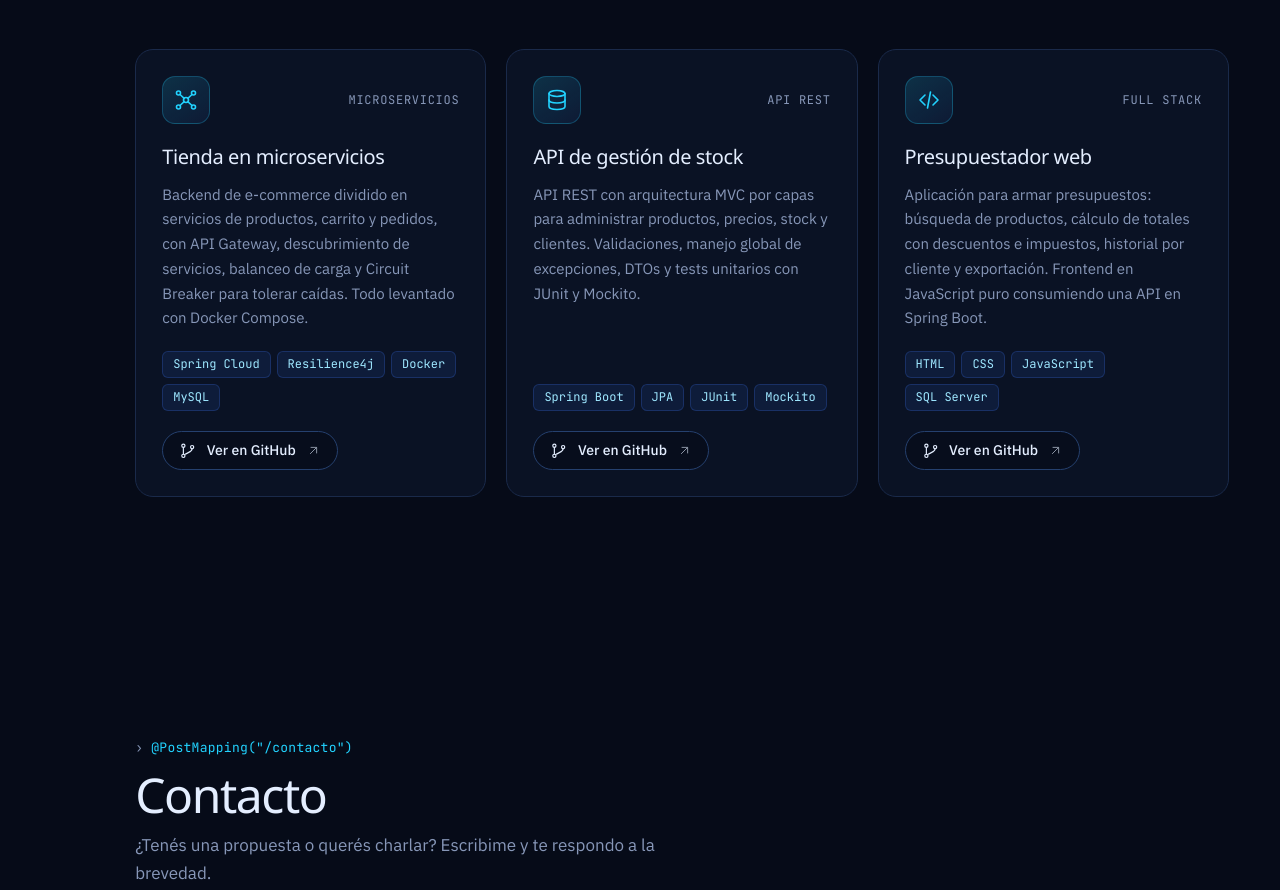
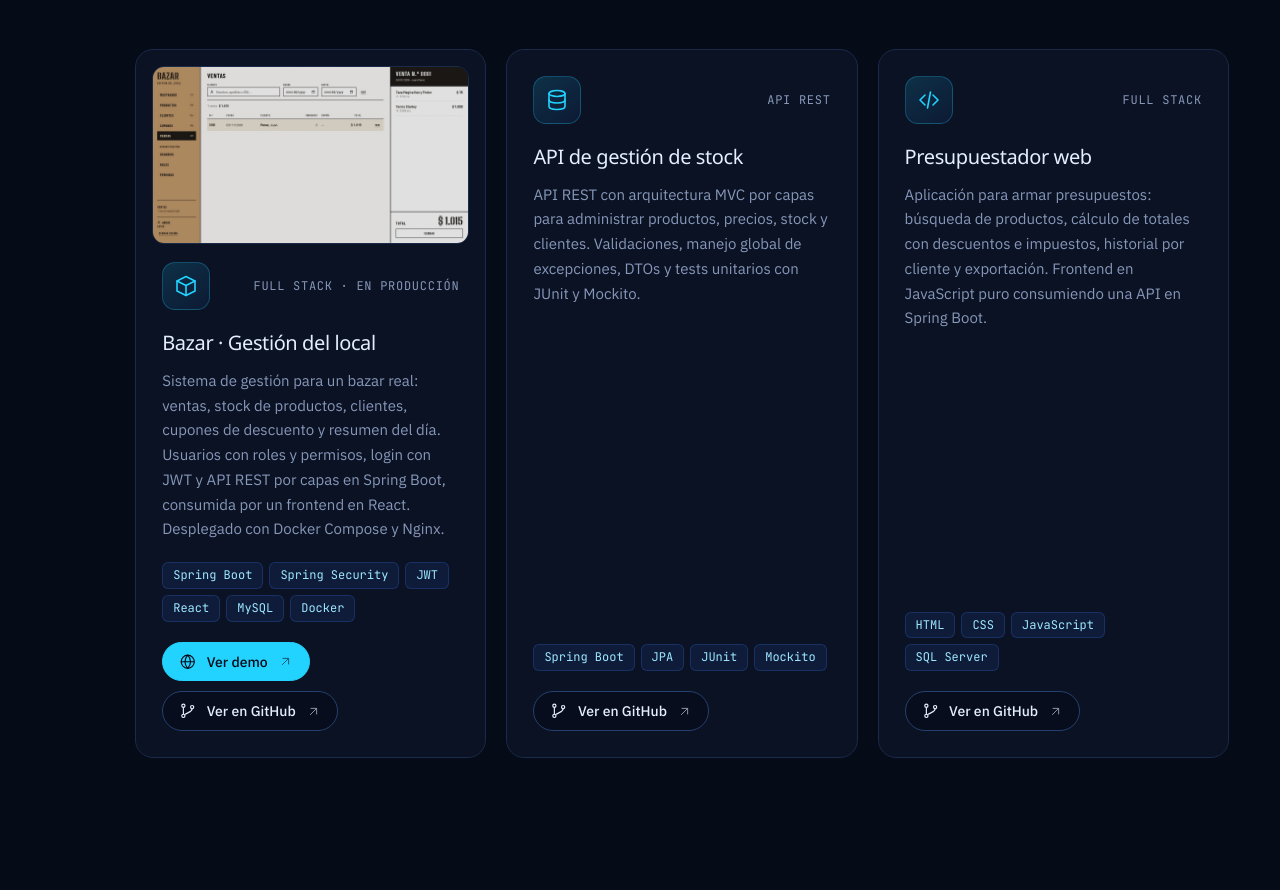
Before and after one commit to FacuOlivieri/Portfolio, a plain HTML site: page index.html in a window 1280 px wide. Shown: the part 1895-2785 px from the top of the page. Drawn offline with Linux system fonts and the light colour scheme; a web font is replaced by a local one.

Commit message:
Agregar proyecto Bazar a la primera tarjeta
Reemplaza la tarjeta de ejemplo por Bazar · Gestión del local, con
captura de la pantalla de ventas, link a la demo y al repositorio.

Co-Authored-By: Claude Opus 5.5 <noreply@anthropic.com>

```diff
--- a/fragments/projects.html
+++ b/fragments/projects.html
@@ -8,23 +8,33 @@
 
   <div class="projects">
     <article class="project reveal">
+      <a class="project__shot" href="http://129.121.34.54/login" target="_blank" rel="noopener" aria-label="Abrir la demo de Bazar">
+        <img src="assets/projects/bazar.jpg" alt="Pantalla de ventas del sistema Bazar · Gestión del local" loading="lazy" width="1280" height="720">
+      </a>
       <div class="project__top">
-        <span class="project__ico"><svg class="ico"><use href="#i-network"/></svg></span>
-        <span class="project__kind">Microservicios</span>
+        <span class="project__ico"><svg class="ico"><use href="#i-box"/></svg></span>
+        <span class="project__kind">Full stack · En producción</span>
       </div>
-      <h3 class="project__title">Tienda en microservicios</h3>
+      <h3 class="project__title">Bazar · Gestión del local</h3>
       <p class="project__desc">
-        Backend de e-commerce dividido en servicios de productos, carrito y pedidos, con
-        API Gateway, descubrimiento de servicios, balanceo de carga y Circuit Breaker para
-        tolerar caídas. Todo levantado con Docker Compose.
+        Sistema de gestión para un bazar real: ventas, stock de productos, clientes, cupones
+        de descuento y resumen del día. Usuarios con roles y permisos, login con JWT y API REST
+        por capas en Spring Boot, consumida por un frontend en React. Desplegado con Docker
+        Compose y Nginx.
       </p>
       <ul class="tags">
-        <li>Spring Cloud</li><li>Resilience4j</li><li>Docker</li><li>MySQL</li>
+        <li>Spring Boot</li><li>Spring Security</li><li>JWT</li><li>React</li><li>MySQL</li><li>Docker</li>
       </ul>
-      <a class="btn btn--repo" href="https://github.com/TU-USUARIO/tienda-microservicios" target="_blank" rel="noopener">
-        <svg class="ico"><use href="#i-branch"/></svg> Ver en GitHub
-        <svg class="ico ico--arrow"><use href="#i-arrow"/></svg>
-      </a>
+      <div class="project__actions">
+        <a class="btn btn--repo btn--demo" href="http://129.121.34.54/login" target="_blank" rel="noopener">
+          <svg class="ico"><use href="#i-globe"/></svg> Ver demo
+          <svg class="ico ico--arrow"><use href="#i-arrow"/></svg>
+        </a>
+        <a class="btn btn--repo" href="https://github.com/FacuOlivieri/Bazar" target="_blank" rel="noopener">
+          <svg class="ico"><use href="#i-branch"/></svg> Ver en GitHub
+          <svg class="ico ico--arrow"><use href="#i-arrow"/></svg>
+        </a>
+      </div>
     </article>
 
     <article class="project reveal">
--- a/styles.css
+++ b/styles.css
@@ -679,6 +679,23 @@ h1, h2, h3 { margin: 0; text-wrap: balance; }
 .btn--repo:hover .ico:first-child { transform: rotate(-20deg) scale(1.15); }
 .btn--repo:hover .ico--arrow { opacity: 1; transform: translate(3px, -3px); }
 
+/* captura del proyecto */
+.project__shot {
+  display: block;
+  margin: -10px -10px 4px;
+  aspect-ratio: 16 / 9;
+  overflow: hidden;
+  border-radius: 12px;
+  border: 1px solid var(--line);
+  background: var(--ink);
+}
+.project__shot img { width: 100%; height: 100%; object-fit: cover; filter: brightness(.88); transition: transform .6s var(--ease), filter .4s; }
+.project:hover .project__shot img { transform: scale(1.04); filter: none; }
+
+.project__actions { display: flex; flex-wrap: wrap; gap: 10px; margin-top: 6px; }
+.project__actions .btn--repo { margin-top: 0; }
+.btn--demo { color: var(--ink); background: var(--cyan); border-color: var(--cyan); }
+
 /* ---------- CONTACTO ---------- */
 .contact {
   display: grid;
```
Also changed, not shown: assets/projects/bazar.jpg (added).
